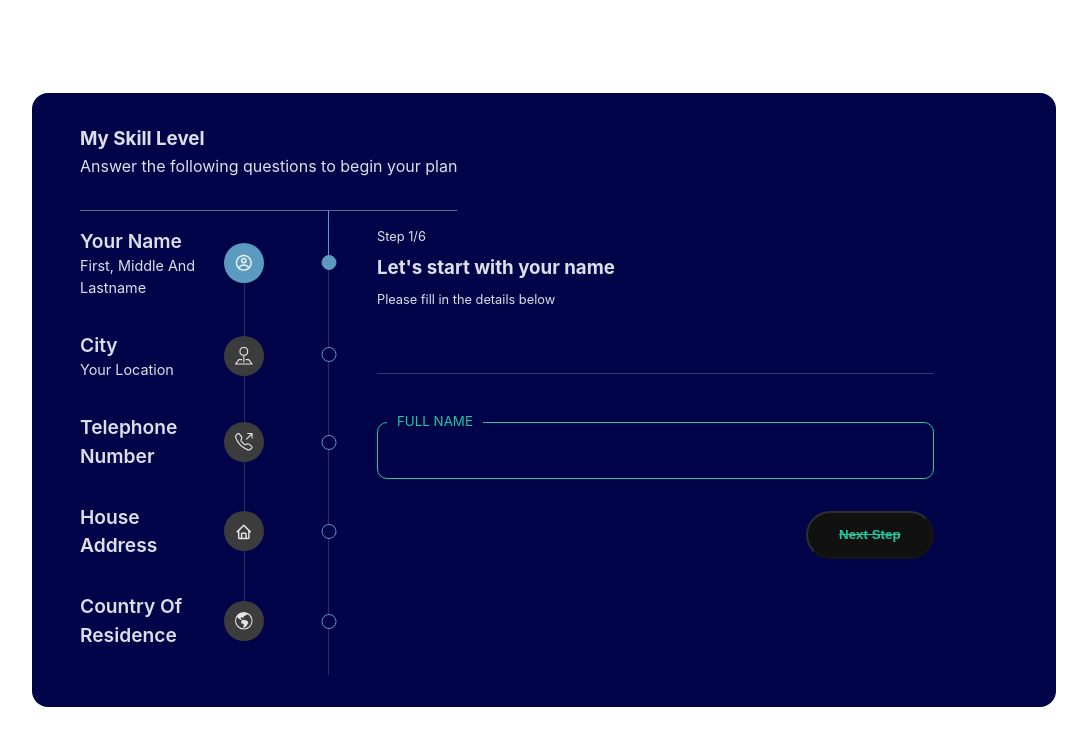
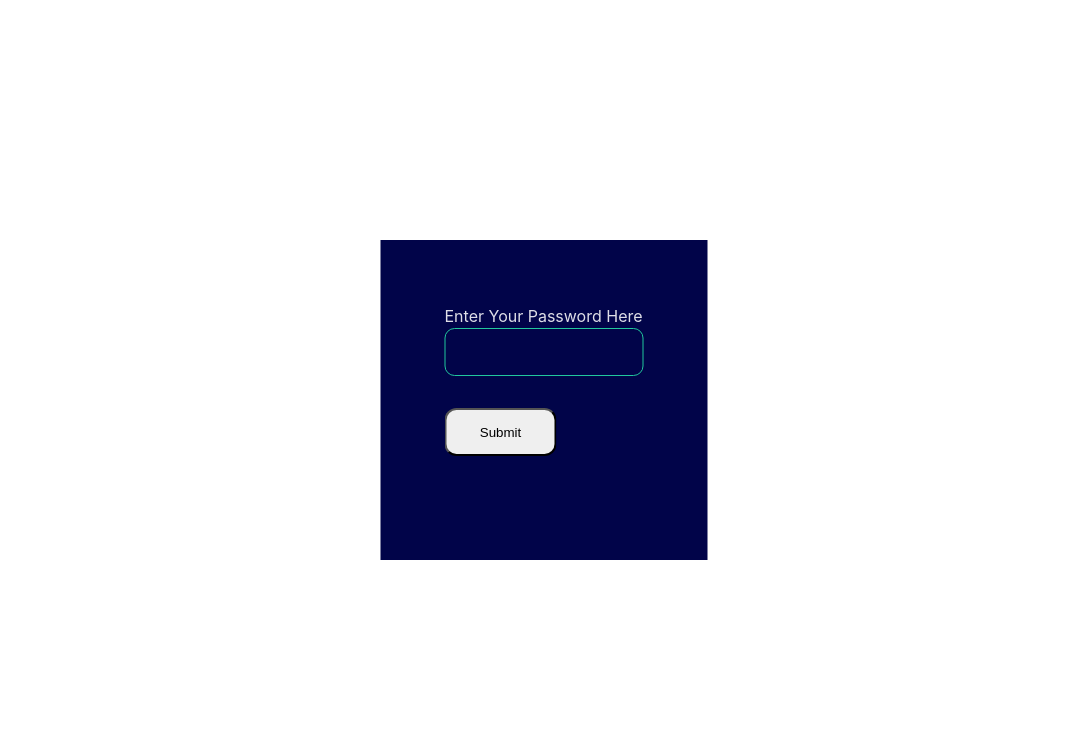
Before and after one commit to Praizleye/JECE-Project, a React (Vite) app: page / in a window 1280 px wide. Shown: the top 746 px of the page, without its empty margins (96-1183 px from the left). Built offline with nearby package versions, Linux system fonts and the light colour scheme.

Commit message:
Added the password validator

```diff
--- a/src/App.css
+++ b/src/App.css
@@ -2,6 +2,37 @@
   margin: 0;
   padding: 0;
   box-sizing: border-box;
+}
+
+div.login {
+  position: absolute;
+  left: 50%;
+  top: 50%;
+  transform: translate(-50%, -50%);
+  height: 20rem;
+  padding: 4rem;
+  background: #010449;
+}
+div.login input {
+  height: 3rem;
+  border-radius: 8px;
+  padding: 20px 10px;
+  border: 1px solid #21c79d;
+  background: #010449;
+  border-radius: 10px;
+  color: #fff;
+}
+div.login button {
+  width: 7rem;
+  display: block;
+  margin-top: 2rem;
+  height: 3rem;
+  border-radius: 12px;
+}
+
+div.login-inactive {
+  transform: scale(0);
+  opacity: 0;
 }
 
 div.container {
@@ -11,6 +42,10 @@ div.container {
   justify-content: center;
   align-items: center;
   flex-direction: column;
+}
+div.container div.card-inactive {
+  transform: scale(0);
+  opacity: 0;
 }
 div.container div.card {
   width: 80%;
--- a/src/App.scss
+++ b/src/App.scss
@@ -12,13 +12,46 @@
 }
 
 
+div.login{
+  position: absolute;
+  left: 50%;
+  top: 50%;
+  transform: translate(-50%, -50%);
+  height: 20rem;
+  padding: 4rem;
+  background: #010449;
+input{
 
+  height: 3rem;
+  border-radius: 8px;
+  padding: 20px 10px;
+          border: 1px solid #21c79d;
+          background: #010449;
+          border-radius: 10px;
+          color: #fff;
+}
+button{
+  width: 7rem;
+  display: block;
+  margin-top: 2rem;
+  height: 3rem;
+  border-radius: 12px;
+}
+}
+
+div.login-inactive{
+  transform: scale(0);
+  opacity: 0;
+}
 div.container {
   width: 100%;
   min-height: 100vh;
   @include flexbox(center, center, column);
 
-
+div.card-inactive{
+  transform: scale(0);
+  opacity: 0;
+}
 
 
   div.card {
--- a/src/App.tsx
+++ b/src/App.tsx
@@ -29,10 +29,14 @@ function App() {
   const dotRefs = useRef<(HTMLDivElement | null)[]>([]);
   const lineGrowRefs = useRef<(HTMLDivElement | null)[]>([]);
 
+  const cardRef = useRef<HTMLDivElement | null>(null);
+  const loginRef = useRef<HTMLDivElement | null>(null);
+
   // the useEffect ensures that my code is rerun eact time currVal is changed
   useEffect(() => {
     // console.log(iconRef);
     // console.log(inputBoxRef.current);
+
     inputBoxRef.current[currVal]?.classList.remove("inactive");
     iconRef.current[currVal]?.classList.add("active");
     dotRefs.current[currVal]?.classList.add("active-dot");
@@ -93,9 +97,32 @@ function App() {
     }
   };
 
+  const [pwd, setPwd] = useState("");
+
+  const entryValidator = (e: React.MouseEvent<HTMLButtonElement>) => {
+    e.preventDefault();
+    if (pwd === "123456") {
+      if (cardRef.current && loginRef.current) {
+        cardRef.current.classList.remove("card-inactive");
+        loginRef.current.classList.add("login-inactive");
+      }
+    }
+  };
+
   return (
     <div className="container">
-      <div className="card">
+      <div className="login" ref={loginRef}>
+        <div>Enter Your Password Here</div>
+        <input
+          type="text"
+          name="password"
+          id="password"
+          value={pwd}
+          onChange={(e) => setPwd(e.target.value)}
+        />
+        <button onClick={entryValidator}>Submit</button>
+      </div>
+      <div className="card card-inactive" ref={cardRef}>
         <div className="formHeading">
           <h3>My Skill Level</h3>
           <span>Answer the following questions to begin your plan</span>
```
Also changed, not shown: 1 other file (tests, documents, lock files or other folders).
